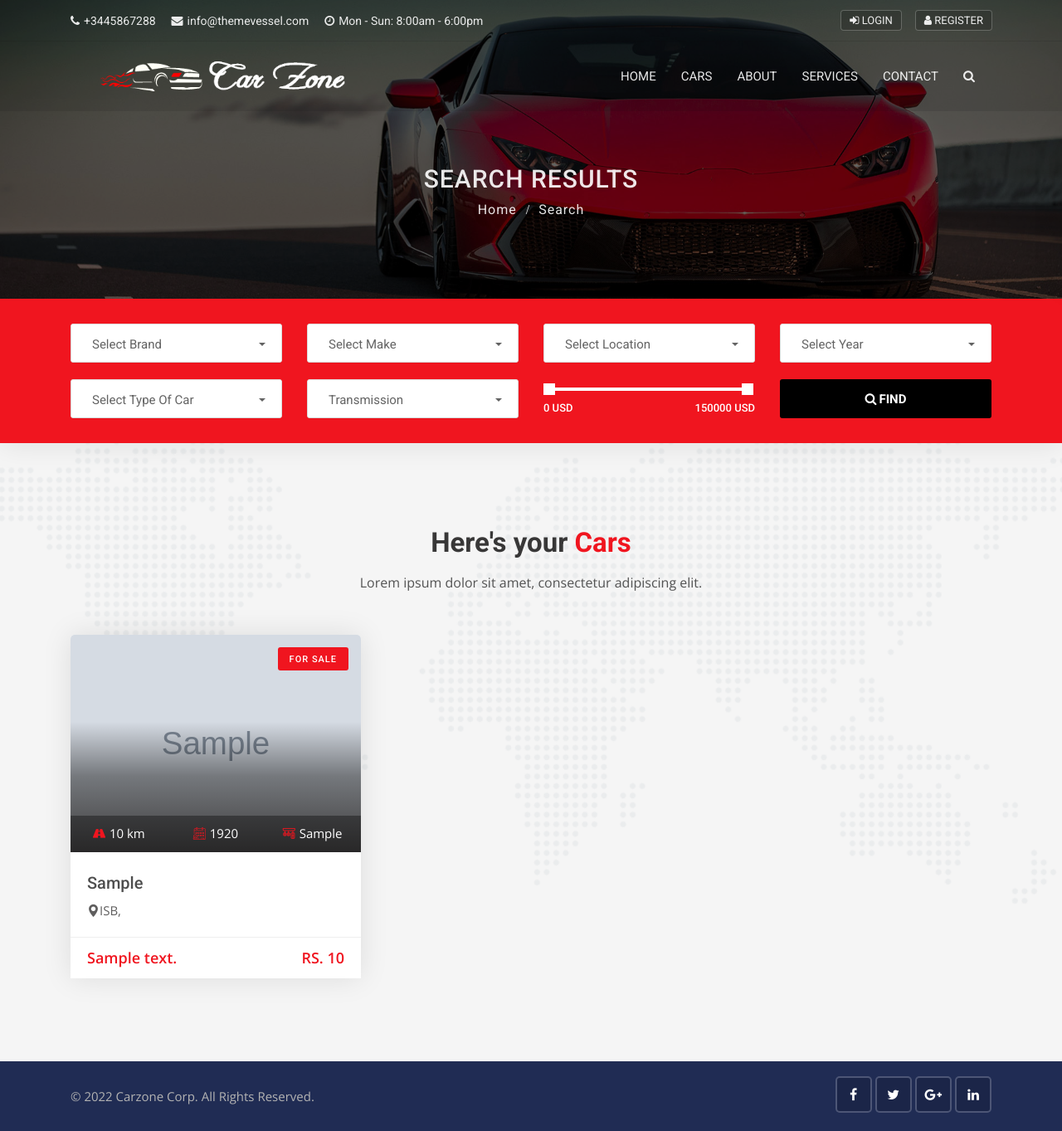
After one commit to aridian89/cars-website-gitproject, a Django app: page /cars/search in a window 1280 px wide. The commit adds this page. Shown: the whole page at 83% size. Run offline with Django 4.2, Linux system fonts and the light colour scheme; tables that the repository leaves empty hold one stand-in row (values such as "Sample post"); grey boxes marked "Sample" are stand-in pictures; some libraries are stand-ins or nearby versions.

Commit message:
search module

```diff
--- a/cars/admin.py
+++ b/cars/admin.py
@@ -4,7 +4,7 @@ from .models import Car
 from django.utils.html import format_html
 # Register your models here.
 class CarAdmin(admin.ModelAdmin):
-    list_display = ('thumbnail','model','year','color','milage','is_featured')
+    list_display = ('id','thumbnail','model','year','color','milage','is_featured')
     list_display_links = ('model','thumbnail')
     search_fields = ('model','year')
     list_filter = ('model','is_featured')
--- a/cars/urls.py
+++ b/cars/urls.py
@@ -5,4 +5,6 @@ from django.conf import settings
 
 urlpatterns = [
     path('',views.cars, name='cars'),
+    path('<int:id>', views.car_detail, name='car_detail'),
+    path('search', views.search, name='search'),
 ]
--- a/cars/views.py
+++ b/cars/views.py
@@ -1,8 +1,32 @@
-from django.shortcuts import render
+from django.shortcuts import render, get_object_or_404
 from .models import Car
+from django.core.paginator import EmptyPage, PageNotAnInteger, Paginator
 
 # Create your views here.
 def cars(request):
-    cars_data = Car.objects.all()
+    cars_data = Car.objects.order_by('-created_date')
+    paginator = Paginator(cars_data, 4)
+    page = request.GET.get('page')
+    paged_car = paginator.get_page(page)
 
-    return render(request, 'pages/cars.html',{'cars_data':cars_data})
+    data = {
+        'cars_data':paged_car,
+    }
+    return render(request, 'cars/cars.html',data)
+def car_detail(request, id):
+    single_car = get_object_or_404(Car, pk=id)
+    data = {
+        'single_car':single_car,
+    }
+    return render(request, 'cars/car_detail.html',data)
+
+def search(request):
+    search_cars_data = Car.objects.all()
+    if 'keyword' in request.GET:
+        keyword = request.GET['keyword']
+        if keyword:
+            search_cars_data = search_cars_data.filter(model__icontains=keyword)
+    data = {
+        'search_cars_data':search_cars_data,
+    }
+    return render(request,'cars/search.html',data)
--- a/templates/base.html
+++ b/templates/base.html
@@ -51,8 +51,8 @@
 {% endblock %}
 <div id="full-page-search">
     <button type="button" class="close">×</button>
-    <form action="https://storage.googleapis.com/theme-vessel/carhouse/index.html#" class="search-header">
-        <input type="search" value="" placeholder="type keyword(s) here. Eg: audi, benz etc" />
+    <form action="{% url 'search' %}" class="search-header">
+        <input type="search" value="" placeholder="type keyword(s) here. Eg: audi, benz etc" name='keyword' />
         <button type="submit" class="btn btn-sm button-theme">Search</button>
     </form>
 </div>
--- /dev/null
+++ b/templates/cars/search.html
@@ -0,0 +1,196 @@
+{% extends 'base.html' %}
+
+{% block content %}
+{% load humanize %}
+{% load static %}
+<div class="sub-banner overview-bgi">
+    <div class="container breadcrumb-area">
+        <div class="breadcrumb-areas">
+            <h1>Search Results</h1>
+            <ul class="breadcrumbs">
+                <li><a href="index.html">Home</a></li>
+                <li class="active">Search</li>
+            </ul>
+        </div>
+    </div>
+</div>
+<!-- Search box 3 start -->
+<div class="search-box-3 sb-7 bg-active">
+    <div class="container">
+        <div class="search-area-inner">
+            <div class="search-contents">
+                <form method="GET">
+                    <div class="row">
+                        <div class="col-lg-3 col-md-6 col-sm-6 col-6">
+                            <div class="form-group">
+                                <select class="selectpicker search-fields" name="select-brand">
+                                    <option disabled="disabled" selected="selected">Select Brand</option>
+                                    <option>Audi</option>
+                                    <option>BMW</option>
+                                    <option>Honda</option>
+                                    <option>Nissan</option>
+                                </select>
+                            </div>
+                        </div>
+                        <div class="col-lg-3 col-md-6 col-sm-6 col-6">
+                            <div class="form-group">
+                                <select class="selectpicker search-fields" name="select-make">
+                                    <option disabled="disabled" selected="selected">Select Make</option>
+                                    <option>BMW</option>
+                                    <option>Honda</option>
+                                    <option>Lamborghini Huracán</option>
+                                    <option>Sports Car</option>
+                                </select>
+                            </div>
+                        </div>
+                        <div class="col-lg-3 col-md-6 col-sm-6 col-6">
+                            <div class="form-group">
+                                <select class="selectpicker search-fields" name="select-location">
+                                    <option disabled="disabled" selected="selected">Select Location</option>
+                                    <option>United States</option>
+                                    <option>United Kingdom</option>
+                                </select>
+                            </div>
+                        </div>
+                        <div class="col-lg-3 col-md-6 col-sm-6 col-6">
+                            <div class="form-group">
+                                <select class="selectpicker search-fields" name="select-year">
+                                    <option disabled="disabled" selected="selected">Select Year</option>
+                                    <option>2016</option>
+                                    <option>2017</option>
+                                    <option>2018</option>
+                                    <option>2019</option>
+                                </select>
+                            </div>
+                        </div>
+                    </div>
+                    <div class="row">
+                        <div class="col-lg-3 col-md-6 col-sm-6 col-6">
+                            <div class="form-group">
+                                <select class="selectpicker search-fields" name="select-type">
+                                    <option disabled="disabled" selected="selected">Select Type Of Car</option>
+                                    <option>New Car</option>
+                                    <option>Used Car</option>
+                                </select>
+                            </div>
+                        </div>
+                        <div class="col-lg-3 col-md-6 col-sm-6 col-6">
+                            <div class="form-group">
+                                <select class="selectpicker search-fields" name="transmission">
+                                    <option disabled="disabled" selected="selected">Transmission</option>
+                                    <option>Automatic</option>
+                                    <option>Manual</option>
+                                </select>
+                            </div>
+                        </div>
+                        <div class="col-lg-3 col-md-6 col-sm-6 col-6">
+                            <div class="form-group">
+                                <div class="range-slider">
+                                    <div data-min="0" data-max="150000" data-unit="USD" data-min-name="min_price" data-max-name="max_price" class="range-slider-ui ui-slider" aria-disabled="false"></div>
+                                    <div class="clearfix"></div>
+                                </div>
+                            </div>
+                        </div>
+                        <div class="col-lg-3 col-md-6 col-sm-6 col-6">
+                            <div class="form-group">
+                                <button class="btn btn-block button-theme btn-md">
+                                    <i class="fa fa-search"></i>Find
+                                </button>
+                            </div>
+                        </div>
+                    </div>
+                </form>
+            </div>
+        </div>
+    </div>
+</div>
+<!-- Search box 3 end -->
+
+<!-- Featured car start -->
+<div class="featured-car content-area">
+    <div class="container">
+        <!-- Main title -->
+        <div class="main-title">
+            <h1>Here's your <span>Cars</span></h1>
+            <p>Lorem ipsum dolor sit amet, consectetur adipiscing elit.</p>
+        </div>
+        <div class="row">
+          {% for search in search_cars_data %}
+            <div class="col-lg-4 col-md-6">
+                <div class="car-box">
+                    <div class="car-thumbnail">
+                        <a href="car-details.html" class="car-img">
+                            <div class="tag">For Sale</div>
+                            <img class="d-block w-100" src="{{ search.feature_image.url }}" alt="car" style="min-height:262px;max-height:262px;object-fit: contain;">
+                            <div class="facilities-list clearfix">
+                                <ul>
+                                    <li>
+                                        <span><i class="flaticon-way"></i></span>{{ search.milage | intcomma }} km
+                                    </li>
+                                    <li>
+                                        <span><i class="flaticon-calendar-1"></i></span>{{ search.year }}
+                                    </li>
+                                    <li>
+                                        <span><i class="flaticon-manual-transmission"></i></span>{{ search.transmition }}
+                                    </li>
+                                </ul>
+                            </div>
+                        </a>
+                        <div class="carbox-overlap-wrapper">
+                            <div class="overlap-box">
+                                <div class="overlap-btns-area">
+                                    <a class="overlap-btn" data-toggle="modal" data-target="#carOverviewModal">
+                                        <i class="fa fa-eye-slash"></i>
+                                    </a>
+                                    <div class="car-magnify-gallery">
+                                        <a href="img/car/car-1.jpg" class="overlap-btn" data-sub-html="<h4>{{ search.model }}</h4><p>A beautiful Sunrise this morning taken En-route to Keswick not one as planned but I'm extremely happy....</p>">
+                                            <i class="fa fa-expand"></i>
+                                            <img class="hidden" src="{{ search.car_photo_1.url }}" alt="hidden-img">
+                                        </a>
+                                        {% if search.car_photo_2 %}
+                                          <a href="{{ search.car_photo_2.url }}" class="hidden" data-sub-html="<h4>Lexus GS Red Car</h4><p>A beautiful Sunrise this morning taken En-route to Keswick not one as planned but I'm extremely happy....</p>">
+                                              <img class="hidden" src="{{ search.car_photo_2.url }}" alt="hidden-img">
+                                          </a>
+                                        {% endif %}
+                                        {% if search.car_photo_3 %}
+                                          <a href="{{ search.car_photo_3.url }}" class="hidden" data-sub-html="<h4>2015 Porsche Cayenne</h4><p>A beautiful Sunrise this morning taken En-route to Keswick not one as planned but I'm extremely happy....</p>">
+                                              <img class="hidden" src="{{ search.car_photo_3.url }}" alt="hidden-img">
+                                          </a>
+                                        {% endif %}
+                                        {% if search.car_photo_4 %}
+                                            <a href="{{ search.car_photo_4.url }}" class="hidden" data-sub-html="<h4>Toyota Corolla</h4><p>A beautiful Sunrise this morning taken En-route to Keswick not one as planned but I'm extremely happy....</p>">
+                                                <img class="hidden" src="{{ search.car_photo_4.url }}" alt="hidden-img">
+                                            </a>
+                                        {% endif %}
+
+                                    </div>
+                                </div>
+                            </div>
+                        </div>
+                    </div>
+                    <div class="detail">
+                        <h1 class="title">
+                            <a href="car-details.html">{{ search.model }}</a>
+                        </h1>
+                        <div class="location">
+                            <a href="car-details.html">
+                                <i class="flaticon-pin"></i>{{ search.cities }},
+                            </a>
+                        </div>
+                    </div>
+                    <div class="footer clearfix">
+                        <div class="pull-left ratings days">
+                            <p class="cartype">{{ search.body_type }}</p>
+                        </div>
+                        <div class="pull-right">
+                            <p class="price">RS. {{ search.price | intcomma }}</p>
+                        </div>
+                    </div>
+                </div>
+            </div>
+            {% endfor %}
+                </div>
+            </div>
+        </div>
+
+{% endblock %}
```
Also changed, not shown: cars/models.py (+9 -1 lines), templates/cars/car_detail.html (added, +283 -0 lines), templates/cars/cars.html (renamed from templates/pages/cars.html, +30 -10 lines), templates/pages/home.html (+6 -6 lines), cars/migrations/0005_car_make.py (added).
